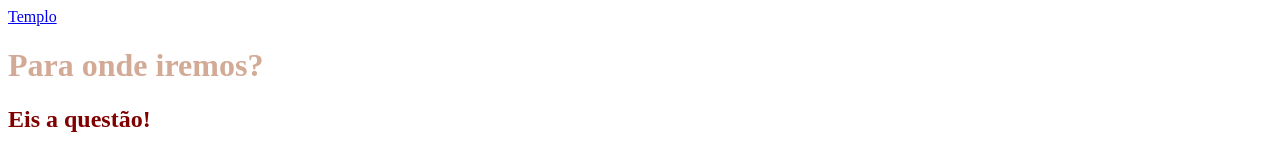
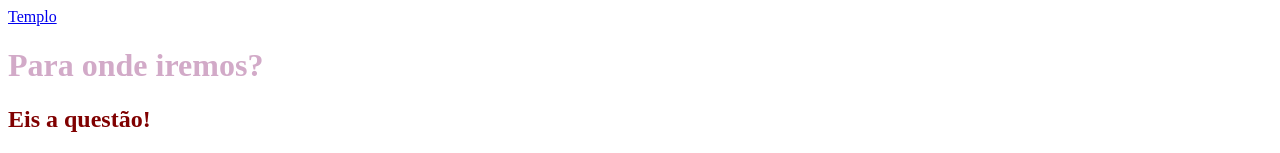
Before and after one commit to HarryCSantos/ProgramadorBr, a plain HTML site: page index.html in a window 1280 px wide. Shown: the top 153 px of the page. Drawn offline with Linux system fonts and the light colour scheme.

Commit message:
Update style.css

```diff
--- a/style.css
+++ b/style.css
@@ -1,5 +1,5 @@
 #título{
-	color:rgb(210, 170, 150);
+	color:rgb(210, 170, 200);
 }
 
 #sub{
```
